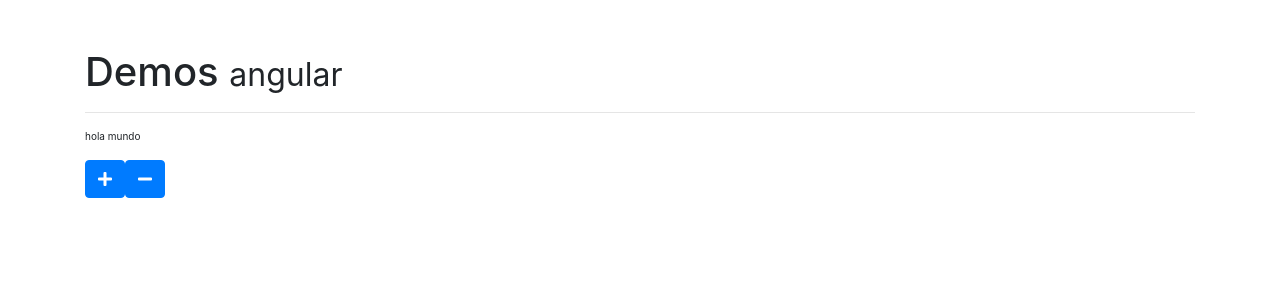
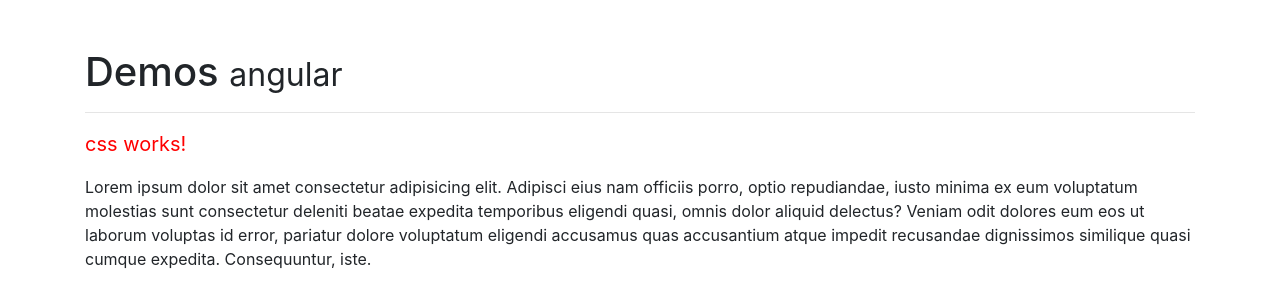
Before and after one commit to JaviLzn/CursoAngular-06-miscelaneos, an Angular app: page / in a window 1280 px wide. Shown: the top 306 px of the page. Built offline with nearby package versions, Linux system fonts and the light colour scheme.

Commit message:
componente con scope para el estilo

```diff
--- a/src/app/app.component.html
+++ b/src/app/app.component.html
@@ -1,5 +1,8 @@
 <div class="container mt-5">
   <h1>Demos <small>angular</small></h1>
   <hr>
-  <app-ng-style></app-ng-style>
+  <!-- <app-ng-style></app-ng-style> -->
+  <app-css></app-css>
+  <p>Lorem ipsum dolor sit amet consectetur adipisicing elit. Adipisci eius nam officiis porro, optio repudiandae, iusto minima ex eum voluptatum molestias sunt consectetur deleniti beatae expedita temporibus eligendi quasi, omnis dolor aliquid delectus? Veniam odit dolores eum eos ut laborum voluptas id error, pariatur dolore voluptatum eligendi accusamus quas accusantium atque impedit recusandae dignissimos similique quasi cumque expedita. Consequuntur, iste.</p>
+
 </div>
--- a/src/app/app.module.ts
+++ b/src/app/app.module.ts
@@ -3,11 +3,13 @@
 
 import { AppComponent } from './app.component';
 import { NgStyleComponent } from './components/ng-style/ng-style.component';
+import { CssComponent } from './components/css/css.component';
 
 @NgModule({
   declarations: [
     AppComponent,
-    NgStyleComponent
+    NgStyleComponent,
+    CssComponent
   ],
   imports: [
     BrowserModule
--- /dev/null
+++ b/src/app/components/css/css.component.ts
@@ -0,0 +1,24 @@
+import { Component, OnInit } from '@angular/core';
+
+@Component({
+  selector: 'app-css',
+  template: `
+    <p>
+      css works!
+    </p>
+  `,
+  styles: [`
+  p {
+    color: red;
+    font-size: 20px;
+  }
+  `]
+})
+export class CssComponent implements OnInit {
+
+  constructor() { }
+
+  ngOnInit() {
+  }
+
+}
```
